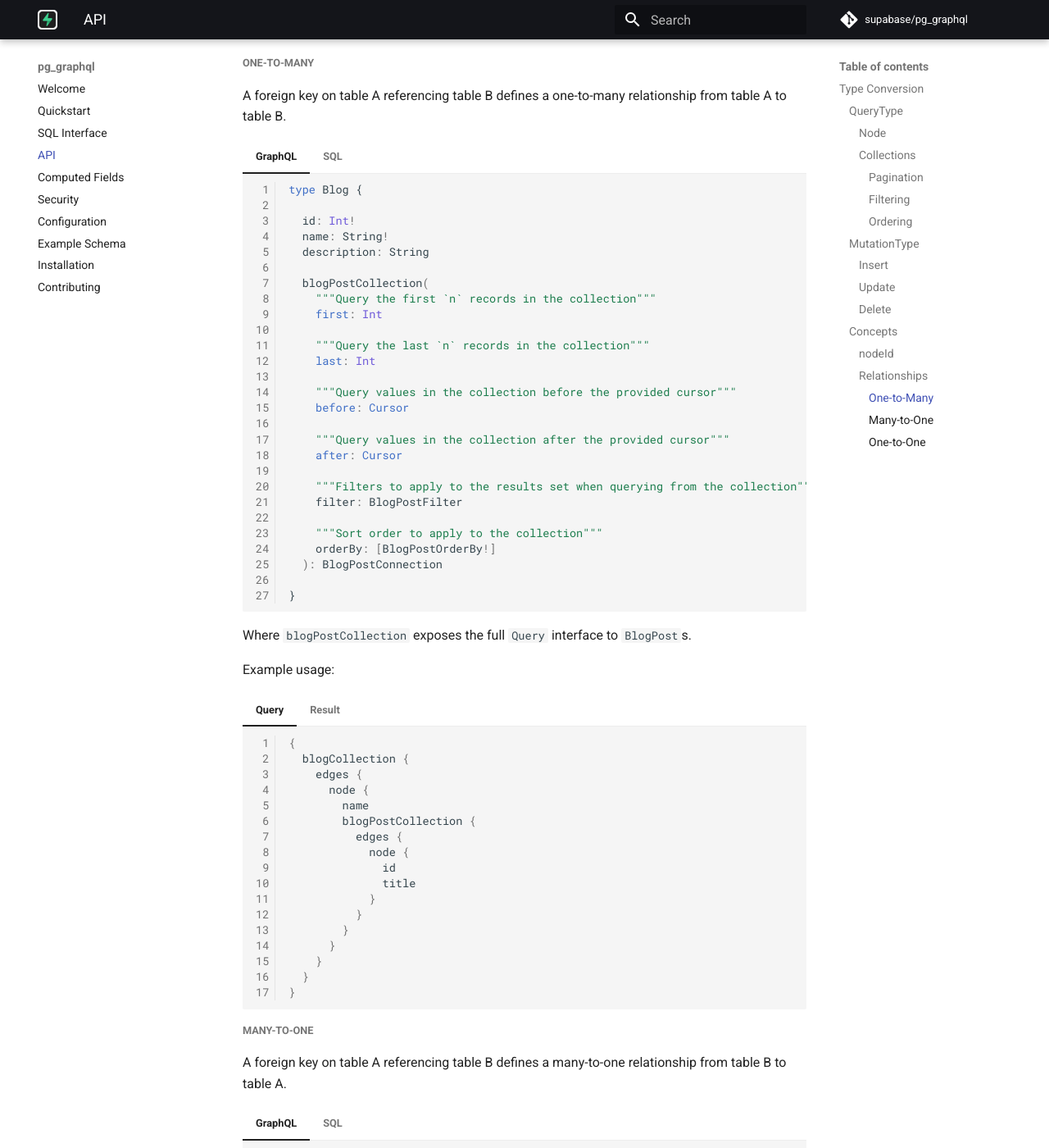
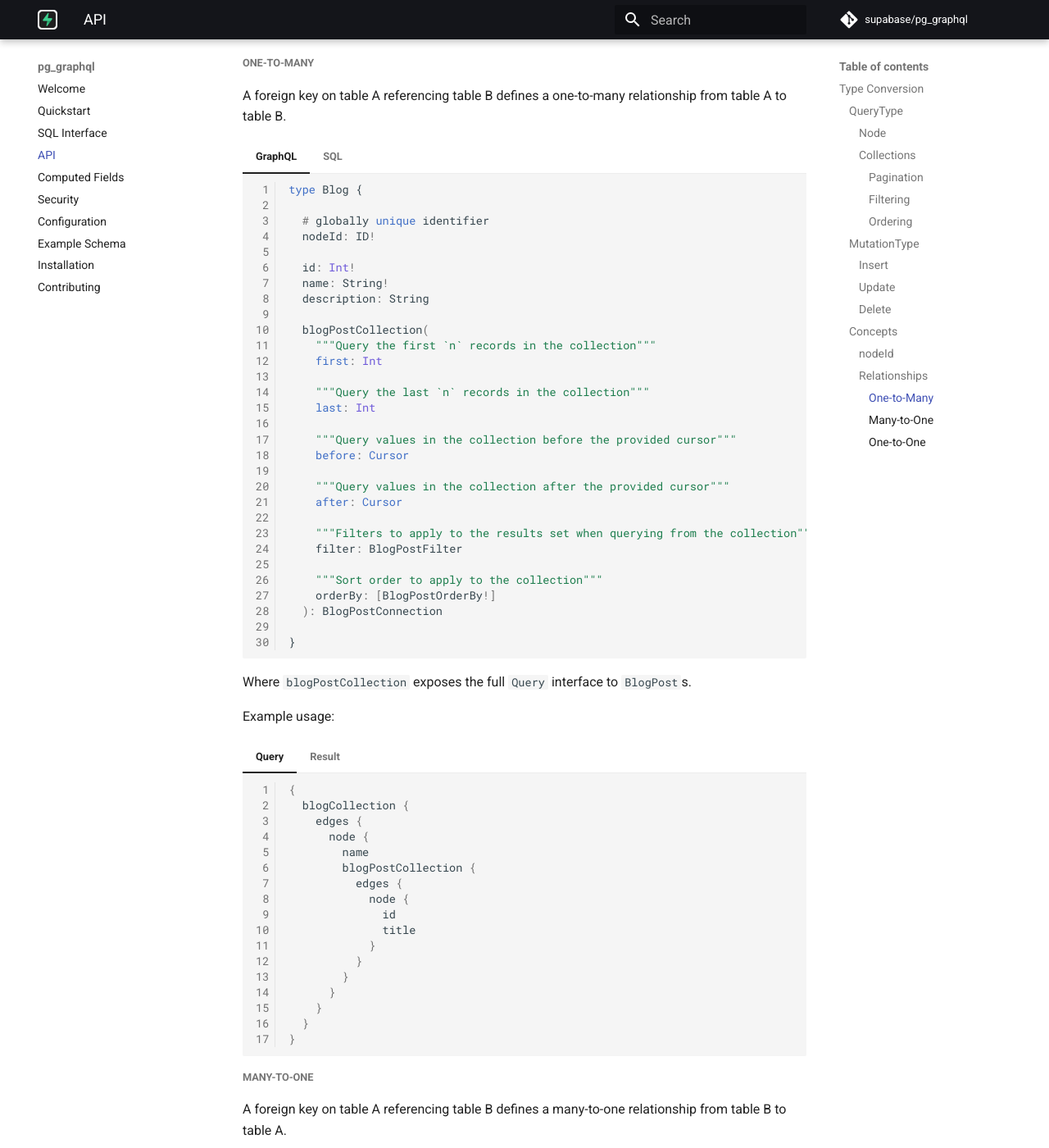
Before and after one commit to supabase/pg_graphql, an MkDocs documentation site: the page built from docs/api.md, in a window 1280 px wide and 1400 px high, scrolled down 11345 px. Shown: the whole window at 82% size. Built offline with MkDocs 1.6.1 and Material for MkDocs 9.7.7, drawn with Linux system fonts in a browser that asks for light colours; comment, search, counter and statistics services are not loaded; some of the changed text lies outside the part shown.

Commit message:
update docs for nodeId

````diff
--- a/docs/api.md
+++ b/docs/api.md
@@ -184,6 +184,9 @@ Connections wrap a result set with some additional metadata.
     ```graphql
     # A record from the `blog` table
     type Blog {
+
+      # globally unique identifier
+      nodeId: ID!
 
       # Value from `id` column
       id: Int!
@@ -1105,6 +1108,9 @@ A foreign key on table A referencing table B defines a one-to-many relationship
     ```sql
     type Blog {
 
+      # globally unique identifier
+      nodeId: ID!
+
       id: Int!
       name: String!
       description: String
@@ -1218,6 +1224,7 @@ A foreign key on table A referencing table B defines a many-to-one relationship
 
     ```sql
     type BlogPost {
+      nodeId: ID!
       id: Int!
       blogId: Int!
       title: String!
@@ -1307,6 +1314,7 @@ A one-to-one relationship is defined by a foreign key on table A referencing tab
 
     ```sql
     type Employee {
+      nodeId: ID!
       id: Int!
       name: String!
       emailAddressId: Int
@@ -1314,6 +1322,7 @@ A one-to-one relationship is defined by a foreign key on table A referencing tab
     }
 
     type EmailAddress {
+      nodeId: ID!
       id: Int!
       address: String!
       employee: Employee
````
Also changed, not shown: docs/configuration.md (+3 -0 lines), docs/installation.md (+3 -3 lines), 2 other files.
